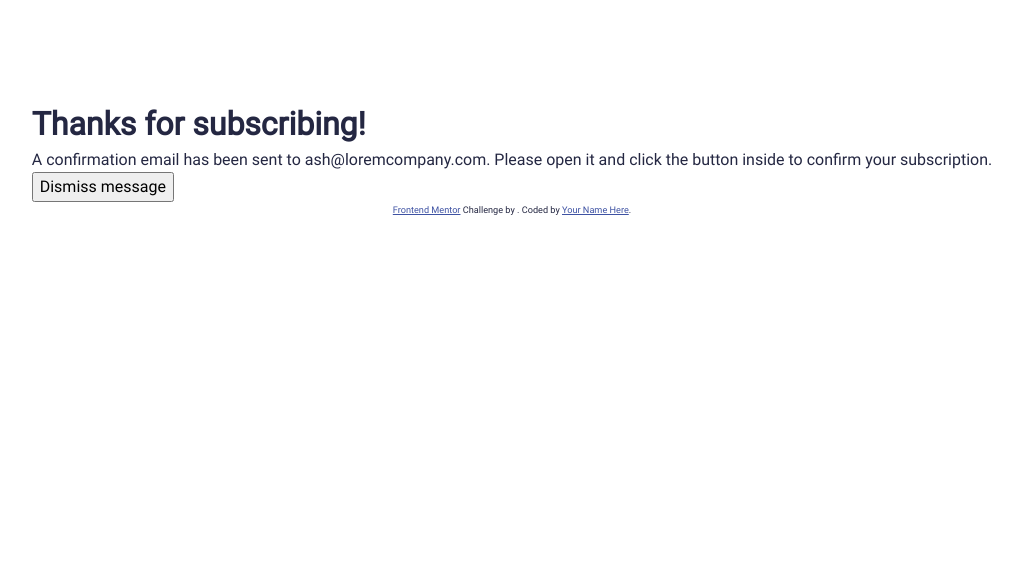
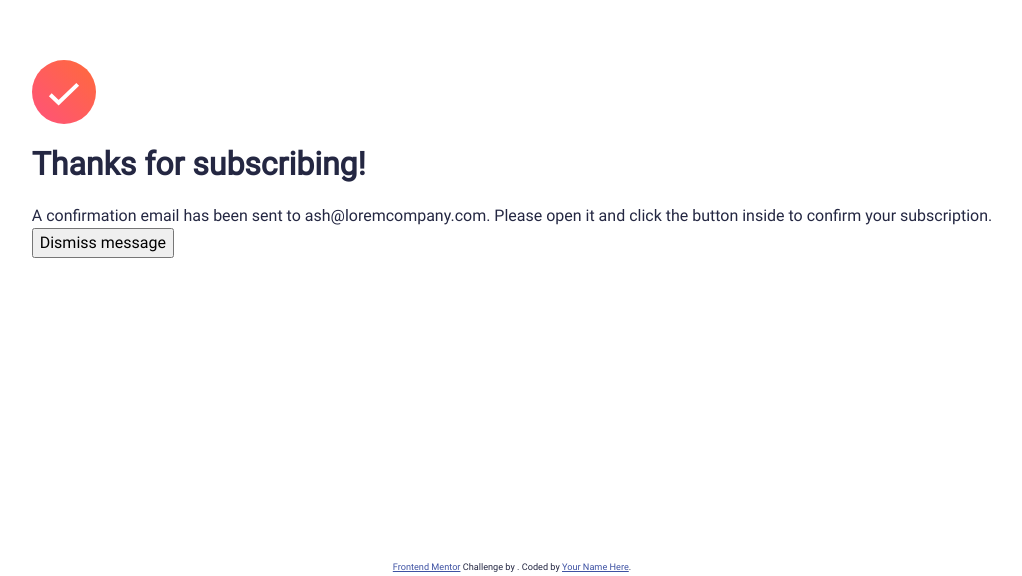
Before and after one commit to SerPet-eng/News_Letter_Sign_Up_With_Success_Message, a React (Vite) app: page /success in a window 1280 px wide. Shown: the part 241-817 px from the top of the page, without its empty margins (128-1150 px from the left). Built offline with nearby package versions, Linux system fonts and the light colour scheme.

Commit message:
Styling Success Page
* Adding <div> elements to the Success Page

* Adding margin, padding, and display grid to the _success.scss

```diff
--- a/src/components/Success.jsx
+++ b/src/components/Success.jsx
@@ -1,4 +1,5 @@
 import { useNavigate } from 'react-router-dom';
+import Image from '../../assets/images/icon-success.svg';
 
 export default function Success() {
   const navigate = useNavigate();
@@ -9,14 +10,21 @@ export default function Success() {
 
   return (
     <>
-      <div>
-        <h1>Thanks for subscribing!</h1>
-        <p>
-          A confirmation email has been sent to ash@loremcompany.com. Please
-          open it and click the button inside to confirm your subscription.
-        </p>
-        <button onClick={handleButton}>Dismiss message</button>
-      </div>
+      <section className="success">
+        <div className="success__content">
+          <img src={Image} alt="Success Icon" className="success__image" />
+          <div className="success__section">
+            <h1 className="success__title">Thanks for subscribing!</h1>
+            <p>
+              A confirmation email has been sent to ash@loremcompany.com. Please
+              open it and click the button inside to confirm your subscription.
+            </p>
+            <button onClick={handleButton} className="success__button">
+              Dismiss message
+            </button>
+          </div>
+        </div>
+      </section>
     </>
   );
 }
--- a/src/css/style.css
+++ b/src/css/style.css
@@ -201,4 +201,29 @@ h6 {
 }
 .form .form__error::placeholder {
   color: hsl(4, 100%, 67%);
+}
+
+/** ----- COLORS ----- **/
+/** ----- FONT_FAMILY ----- **/
+@font-face {
+  font-family: "Roboto_Bold";
+  src: url("../../assets/fonts/Roboto-Bold.ttf");
+}
+@font-face {
+  font-family: "Roboto_Regular";
+  src: url("../../assets/fonts/Roboto-Regular.ttf");
+}
+/** ----- FONT_WEIGHT ----- **/
+.success {
+  display: grid;
+  min-height: 100vh;
+  place-content: center;
+}
+.success .success__content {
+  padding: 1rem;
+}
+.success .success__content .success__section .success__title {
+  margin: 1rem 1rem 1rem 0;
+  font-size: 2rem;
+  font-weight: 700;
 }/*# sourceMappingURL=style.css.map */
--- /dev/null
+++ b/src/scss/main/_success.scss
@@ -0,0 +1,16 @@
+@use '../variables/variable.scss' as *;
+.success {
+  display: grid;
+  min-height: 100vh;
+  place-content: center;
+  .success__content {
+    padding: 1rem;
+    .success__section {
+      .success__title {
+        margin: 1rem 1rem 1rem 0;
+        font-size: 2rem;
+        font-weight: $fontWeight-700;
+      }
+    }
+  }
+}
--- a/src/scss/style.scss
+++ b/src/scss/style.scss
@@ -3,3 +3,4 @@
 @import './main/footer';
 @import './main/reset';
 @import './main/form';
+@import './main/success';
```
Also changed, not shown: 1 other file (tests, documents, lock files or other folders).
